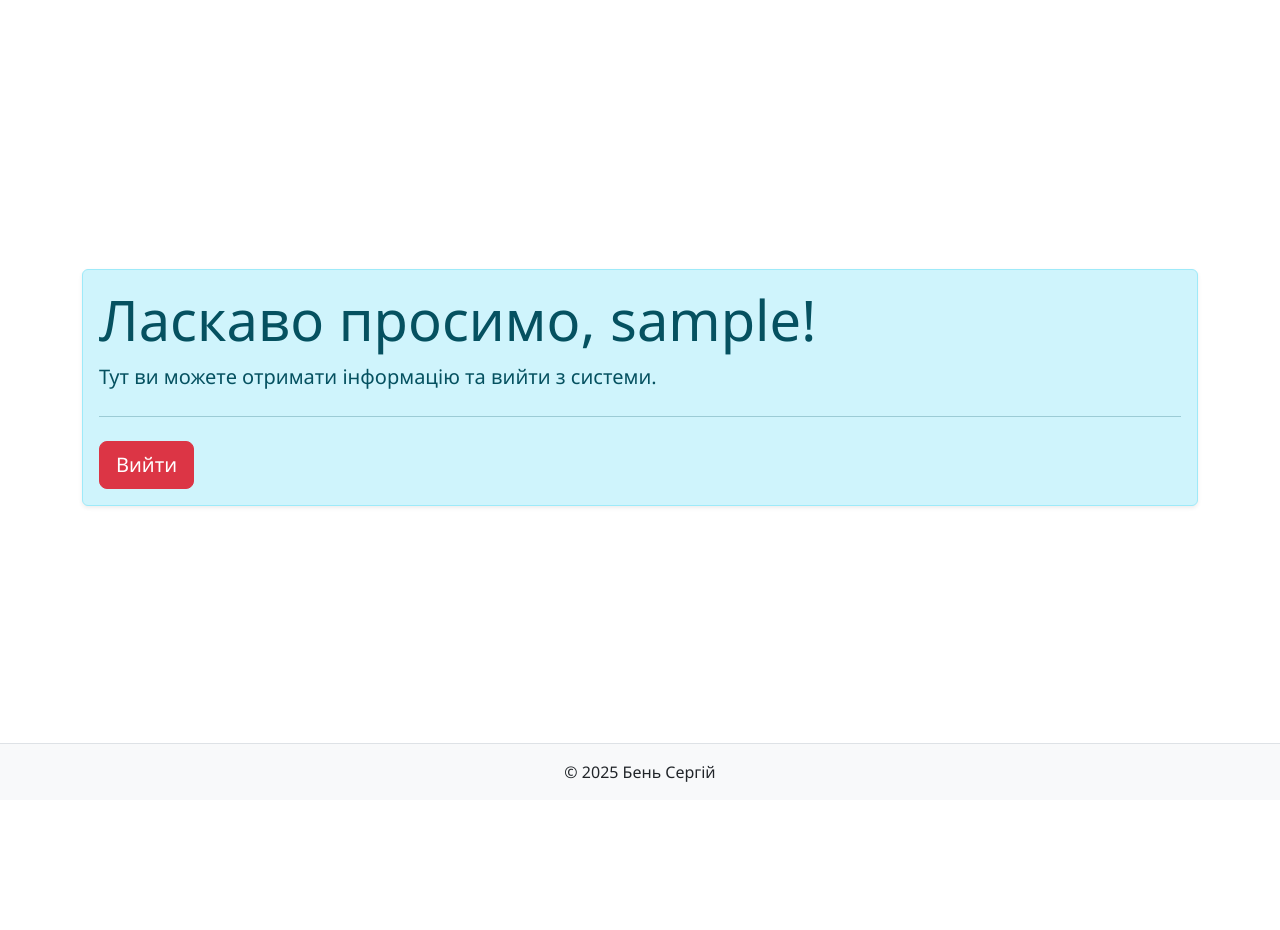
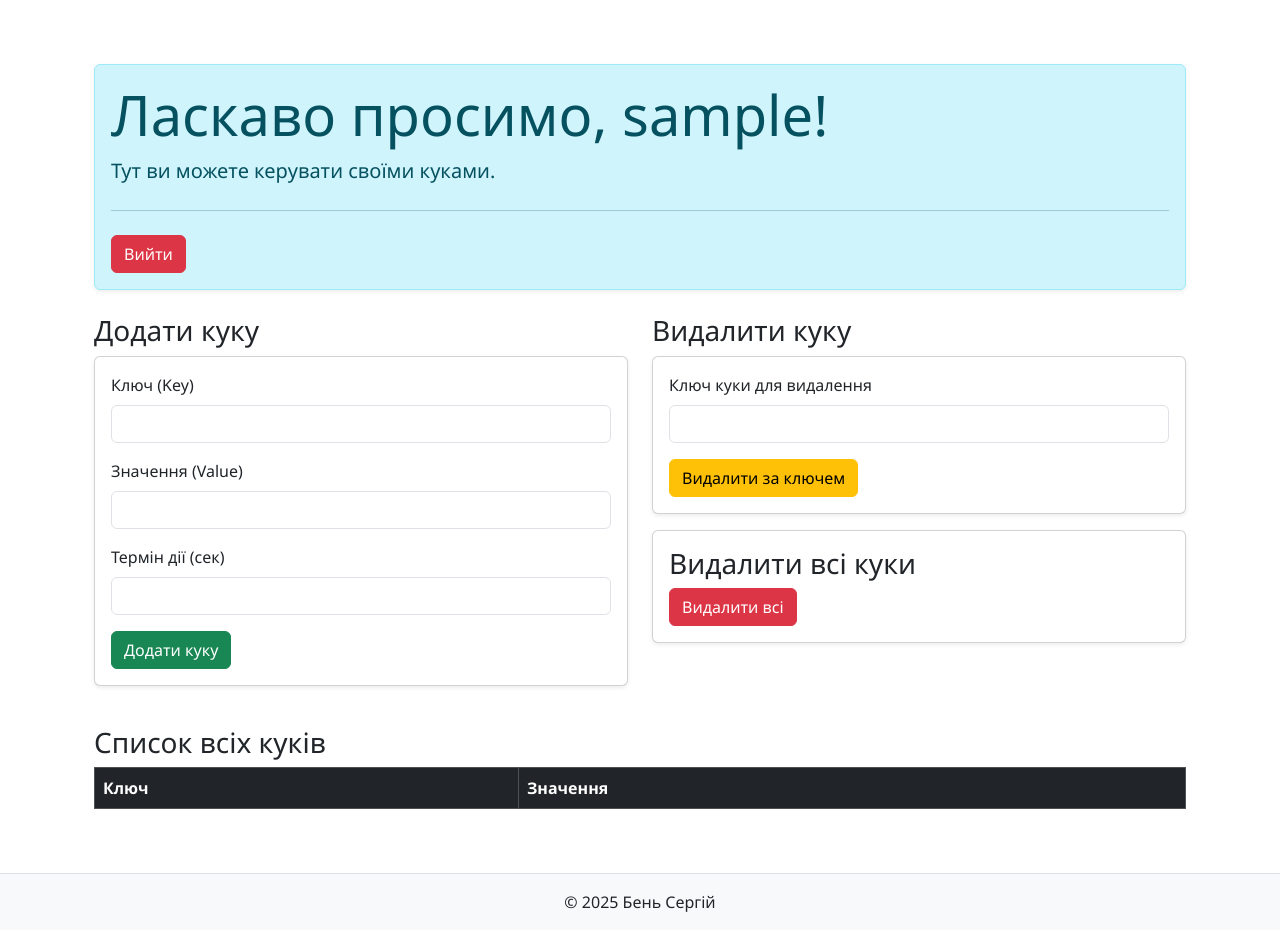
Before and after one commit to serhiyben/flask_app_ben, a Flask app: page /users/profile in a window 1280 px wide. Before the commit the page ends 782 px from the top, so only its background shows below. Run offline with Flask 3, Linux system fonts and the light colour scheme; the visitor is signed in with stand-in values (Sample User, id 1); lists and menus that the app fills with data are empty.

Commit message:
feat:add cookies

```diff
--- a/app/users/templates/users/profile.html
+++ b/app/users/templates/users/profile.html
@@ -1,10 +1,77 @@
 {% extends "base.html" %}
 
 {% block content %}
-<div class="alert alert-info shadow-sm">
-    <h1 class="display-4">Ласкаво просимо, {{ username }}!</h1>
-    <p class="lead">Тут ви можете отримати інформацію та вийти з системи.</p>
-    <hr class="my-4">
-    <a class="btn btn-danger btn-lg" href="{{ url_for('users.logout') }}" role="button">Вийти</a>
+<div class="container">
+    <div class="alert alert-info shadow-sm mt-3">
+        <h1 class="display-4">Ласкаво просимо, {{ username }}!</h1>
+        <p class="lead">Тут ви можете керувати своїми куками.</p>
+        <hr class="my-4">
+        <a class="btn btn-danger" href="{{ url_for('users.logout') }}" role="button">Вийти</a>
+    </div>
+
+    <div class="row mt-4">
+        <div class="col-md-6">
+            <h3>Додати куку</h3>
+            <div class="card p-3 shadow-sm mb-3">
+                <form action="{{ url_for('users.add_cookie') }}" method="POST">
+                    <div class="mb-3">
+                        <label for="key" class="form-label">Ключ (Key)</label>
+                        <input type="text" class="form-control" id="key" name="key" required>
+                    </div>
+                    <div class="mb-3">
+                        <label for="value" class="form-label">Значення (Value)</label>
+                        <input type="text" class="form-control" id="value" name="value" required>
+                    </div>
+                    <div class="mb-3">
+                        <label for="expiry" class="form-label">Термін дії (сек)</label>
+                        <input type="number" class="form-control" id="expiry" name="expiry" required>
+                    </div>
+                    <button type="submit" class="btn btn-success">Додати куку</button>
+                </form>
+            </div>
+        </div>
+
+        <div class="col-md-6">
+            <h3>Видалити куку</h3>
+            <div class="card p-3 shadow-sm mb-3">
+                <form action="{{ url_for('users.delete_cookie') }}" method="POST">
+                    <div class="mb-3">
+                        <label for="del_key" class="form-label">Ключ куки для видалення</label>
+                        <input type="text" class="form-control" id="del_key" name="key" required>
+                    </div>
+                    <button type="submit" class="btn btn-warning">Видалити за ключем</button>
+                </form>
+            </div>
+
+            <div class="card p-3 shadow-sm">
+                <h3>Видалити всі куки</h3>
+                <form action="{{ url_for('users.delete_all_cookies') }}" method="POST">
+                    <button type="submit" class="btn btn-danger">Видалити всі</button>
+                </form>
+            </div>
+        </div>
+    </div>
+
+    <div class="row mt-4 mb-5">
+        <div class="col-12">
+            <h3>Список всіх куків</h3>
+            <table class="table table-striped table-bordered">
+                <thead class="table-dark">
+                    <tr>
+                        <th>Ключ</th>
+                        <th>Значення</th>
+                    </tr>
+                </thead>
+                <tbody>
+                    {% for key, value in cookies.items() %}
+                    <tr>
+                        <td>{{ key }}</td>
+                        <td>{{ value }}</td>
+                    </tr>
+                    {% endfor %}
+                </tbody>
+            </table>
+        </div>
+    </div>
 </div>
 {% endblock %}
```
